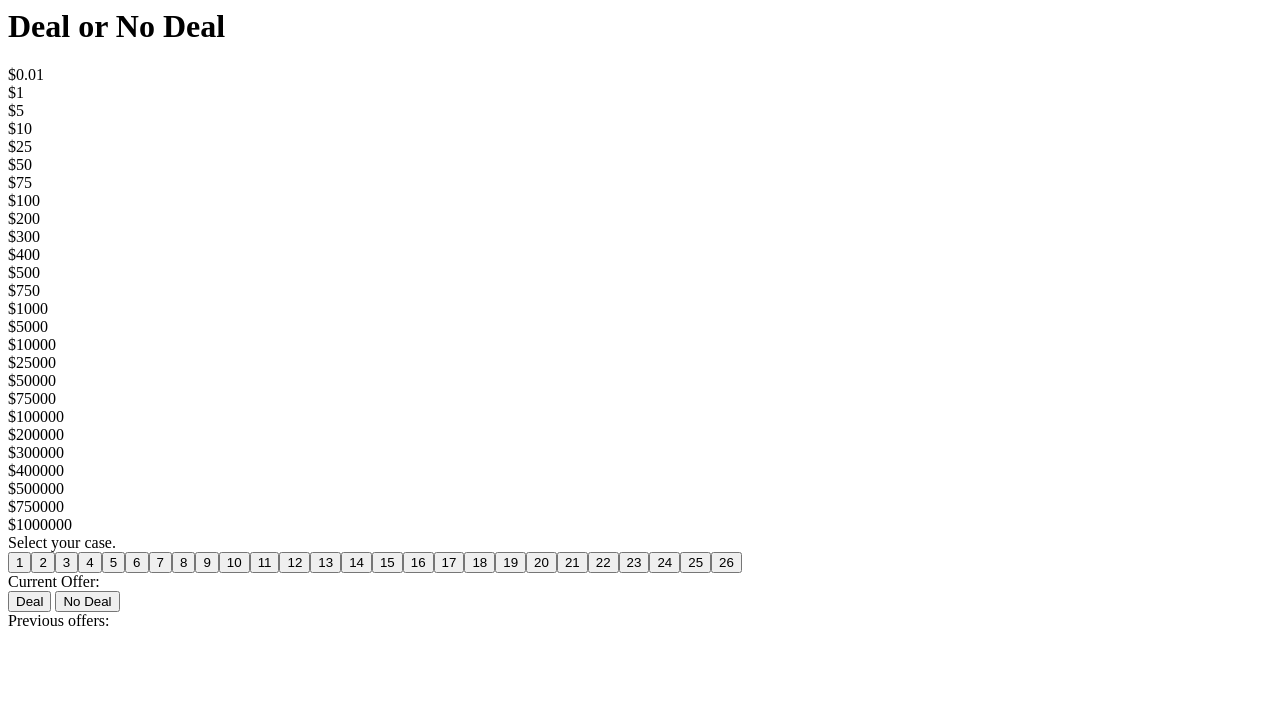
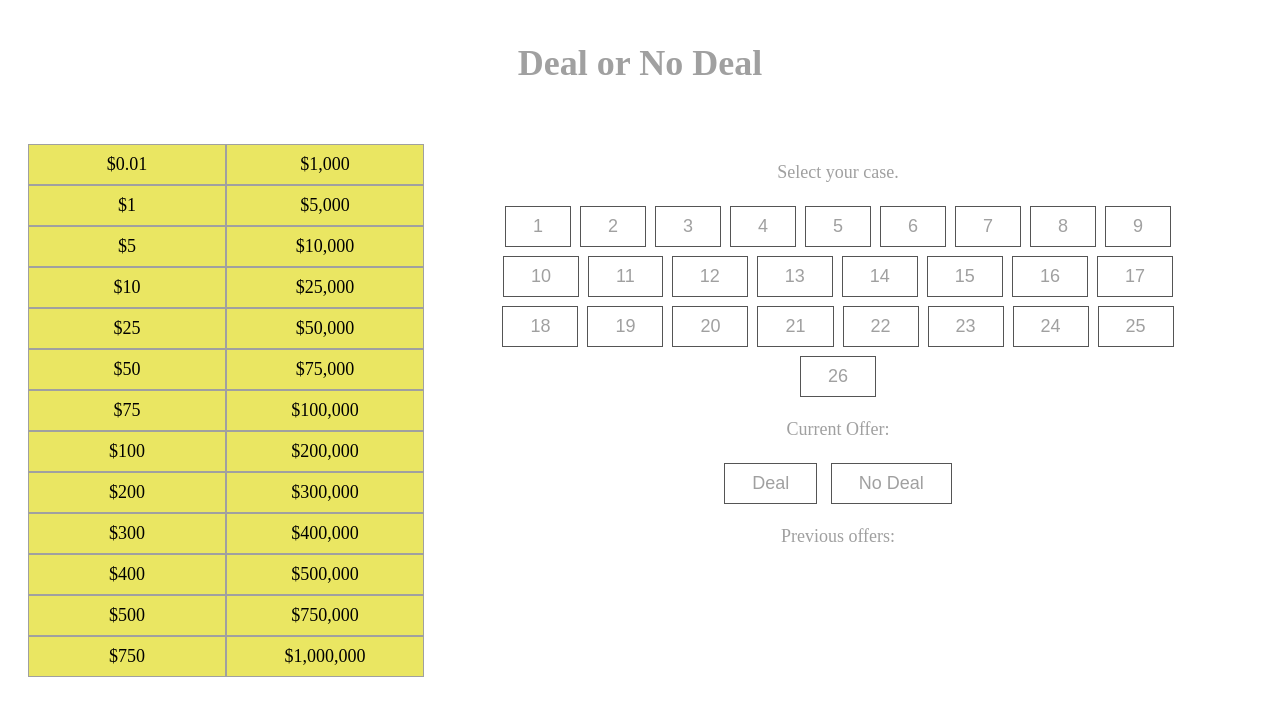
Before and after one commit to bobby-saul/deal_or_no_deal, a website: page index.html in a window 1280 px wide. Both pictures are taken after a click on the button "Start". Drawn offline with nearby package versions, Linux system fonts and the light colour scheme.

Commit message:
Added the styling.

```diff
--- a/css/styles.css
+++ b/css/styles.css
@@ -1,7 +1,89 @@
+body {
+    margin: 0;
+    padding: 0;
+    color: #a0a0a0;
+    font-size: 18px;
+}
+
+.heading {
+    text-align: center;
+    padding: 1em;
+}
+
+.game {
+    max-width: 70em;
+    margin: auto;
+    font-size: 1em;
+}
+
+button {
+    background-color: #ffffff;
+    border: 1px solid #555555;
+    color: #a0a0a0;
+    -webkit-appearance: none;
+    cursor: pointer;
+    padding: 0.5em 1.5em;
+    margin: 0.25em;
+    font-size: 1em;
+}
+button:hover,
+button:focus {
+    background-color: #dddddd;
+}
 .clicked {
+    background-color: #555555;
+    cursor: unset;
+}
+.clicked:hover,
+.clicked:focus {
     background-color: #555555;
 }
 
+.content {
+    text-align: center;
+    padding: 1em;
+    display: block;
+}
+.content-left {
+    display: block;
+    flex: 1
+}
+.content-right {
+    display: block;
+    flex: 2;
+    padding: 1em;
+}
+
+.scoreboard-left,
+.scoreboard-right {
+    display: inline-block;
+    width: 50%;
+}
+.scoreboard-value {
+    border: 1px solid #a0a0a0;
+    background-color: #eae662;
+    color: #000000;
+    padding: 0.5em 1em;
+}
 .eliminated {
-    background: #333333;
+    background: #555555;
+    color: #a0a0a0;
 }
+
+.boxes {
+    margin: 1em;
+}
+
+.current-offer,
+.old-offers {
+    margin: 1em;
+}
+.previous-offers div {
+    margin: 0.5em;
+}
+
+@media (min-width: 50em) {
+    .content {
+        display: flex;
+    }
+}
--- a/index.html
+++ b/index.html
@@ -5,6 +5,7 @@
     <link rel="stylesheet" href="css/styles.css">
     <script src="https://ajax.googleapis.com/ajax/libs/jquery/3.3.1/jquery.min.js"></script>
     <script src="js/app.js"></script>
+    <meta name="viewport" content="width=device-width">
 </head>
 
 <body>
@@ -16,9 +17,9 @@
         <div class="content">
             <div class="content-left">
                 <div class="scoreboard"></div>
-                <div class="dialog"></div>
             </div>
             <div class="content-right">
+                <div class="dialog"></div>
                 <div class="boxes">
                         <button class="start-game">Start</button>
                 </div>
--- a/js/app.js
+++ b/js/app.js
@@ -17,9 +17,13 @@
 			var boxesLeft = [];
 
 			// build scoreboad
-			$(".scoreboard").html("");
-			boxes.forEach(function (value) {
-				$(".scoreboard").append("<div class='scoreboard-value' data-value='" + value + "'>$" + value + "</div>");
+			$(".scoreboard").html("<div class='scoreboard-left'></div><div class='scoreboard-right'></div>");
+			boxes.forEach(function (value, index) {
+				if (index > 12) {
+					$(".scoreboard-right").append("<div class='scoreboard-value' data-value='" + value + "'>$" + value.toLocaleString("en") + "</div>");
+				} else {
+					$(".scoreboard-left").append("<div class='scoreboard-value' data-value='" + value + "'>$" + value.toLocaleString("en") + "</div>");
+				}
 			});
 
 			// randomize boxes
@@ -51,28 +55,30 @@
 			});
 			average = average/(boxesLeft.length - boxesGone);
 			currentOffer = Math.floor(average);
-			$(".current-offer-value").text("$" + currentOffer);
+			dialogElem.html("Deal or no deal?");
+			$(".current-offer-value").text("$" + currentOffer.toLocaleString("en"));
 
 			// remove disable class
 			$(".offers").removeClass("disable");
 
 			// offer buttons
-			if (round < 10) {
 			$("button.deal").on("click", function() {
 				$(".offer-button").off("click");
-					alert("Game over! You won $" + currentOffer + " Your case had $" + boxesLeft[chosenBox]);
-					playGame();
+				dialogElem.html("Game over! You won $" + currentOffer.toLocaleString("en") + " Your case had $" + boxesLeft[chosenBox].toLocaleString("en") + "<br><button class='start-game'>Play again</button>");
+				$(".start-game").on("click", playGame);
 			});
 			$("button.no-deal").on("click", function() {
 				$(".offer-button").off("click");
-					$(".previous-offers").prepend("<div>$" + currentOffer + "</div>");
+				$(".current-offer-value").text("---");
+				$(".previous-offers").prepend("<div>$" + currentOffer.toLocaleString("en") + "</div>");
 				round = round + 1;
-					playRound(round);
+				if (round > 9) {
+					dialogElem.html("Game over! You won: $" + boxesLeft[chosenBox].toLocaleString("en") + "<br><button class='start-game'>Play again</button>");
+					$(".start-game").on("click", playGame);
+				} else {
+					playRound();
+				}
 			});
-			} else {
-				alert("Game over! You won: $" + boxesLeft[chosenBox]);
-				playGame();
-			}
 		}
 
 		function playRound() {
@@ -117,7 +123,7 @@
 				$("button.box-item").off("click");
 
 				// play round
-				round = round + 1;
+				round = 1;
 				playRound();
 			});
 		}
@@ -129,8 +135,9 @@
 			// build game
 			boxesLeft = buildGame();
 
-			// clear previous offers
+			// clear text
 			$(".previous-offers").html("");
+			$(".round").text("");
 
 			// get chosen box
 			getBox();
```
Lines whose indentation alone changed are shown as unchanged.
